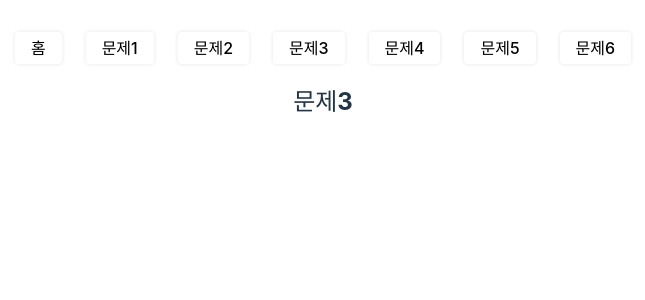
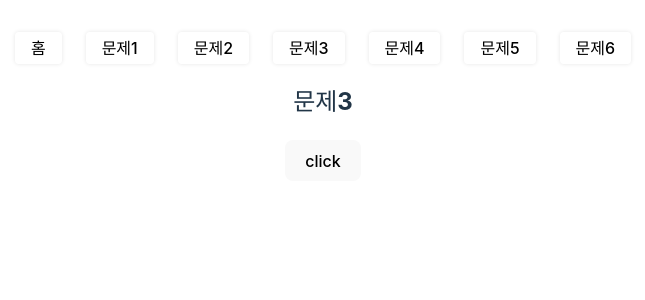
Before and after one commit to hinyc/brique, a React (Vite) app in the folder client/: page /problem3 in a window 1280 px wide. Shown: the top 300 px of the page, without its empty margins (317-962 px from the left). Built offline with nearby package versions, Linux system fonts and the light colour scheme.

Commit message:
test: DB 조회 후 client 데이터 요청/응답 까지 확인

```diff
--- a/client/src/pages/problem3/index.tsx
+++ b/client/src/pages/problem3/index.tsx
@@ -1,4 +1,5 @@
 import React from 'react';
+import { requestEmployees } from './request';
 
 export default function Problem3() {
   //mysq12 설치
@@ -6,6 +7,7 @@ export default function Problem3() {
   return (
     <div>
       <h2>문제3</h2>
+      <button onClick={requestEmployees}>click</button>
     </div>
   );
 }
--- a/client/src/pages/problem3/request.ts
+++ b/client/src/pages/problem3/request.ts
@@ -1,15 +1,13 @@
 import axios from 'axios';
 
-export const simpleRequest = async (value: string) => {
+export const requestEmployees = async () => {
   const api = `${import.meta.env.VITE_API_URL}/employees`;
 
   const result = await axios
-    .get(api, {
-      params: {
-        text: value.length === 0 ? 'Ping' : value,
-      },
-    })
+    .get(api)
     .then((response) => {
+      console.log('response');
+      console.log(response);
       return response.data;
     })
     .catch((error) => {
```
Also changed, not shown: 1 other file (tests, documents, lock files or other folders).
